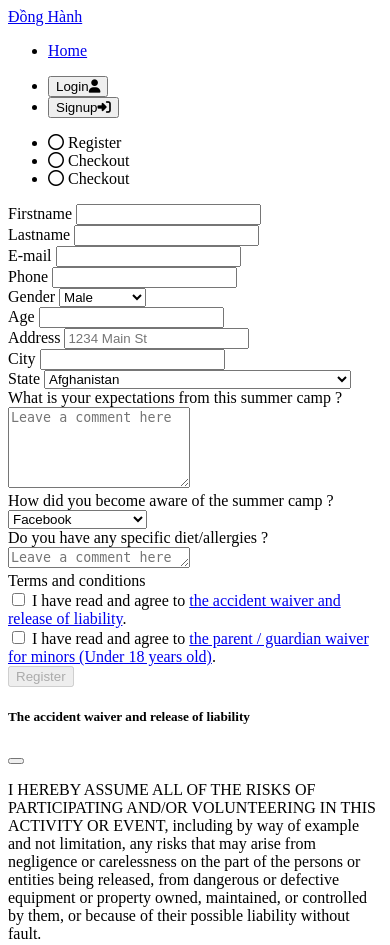
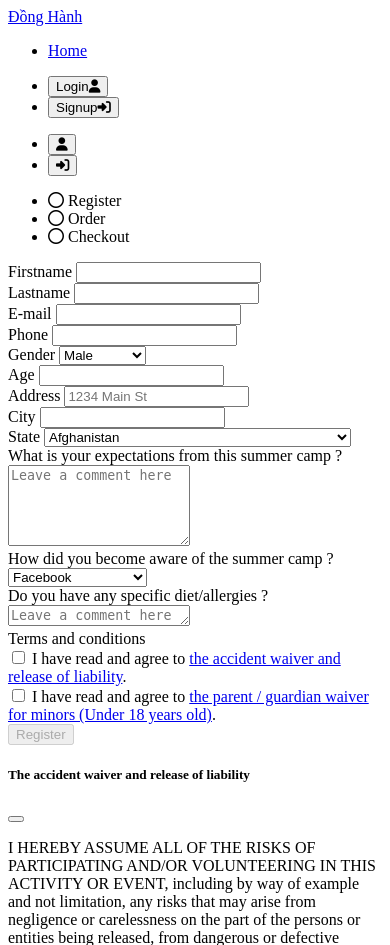
Before and after one commit to Sasorishi/Dong-Hanh, a Symfony app: template templates/payment/register.html.twig in a window 390 px wide. Shown: the top 945 px of the page. Run offline with Twig, Linux system fonts and the light colour scheme; the template is opened without the code that fills it, so the values that code supplies are empty; some libraries are stand-ins or nearby versions.

Commit message:
Fix responsive and forms

```diff
--- a/src/Controller/MainController.php
+++ b/src/Controller/MainController.php
@@ -76,7 +76,7 @@ class MainController extends AbstractController
                     $entityManager->persist($participant);
                     $entityManager->flush();
 
-                    return $this->redirectToRoute('app_checkout');
+                    return $this->redirectToRoute('app_order');
                 }
             } else {
                 $ticketRepository = $doctrine->getRepository(Ticket::class);
--- a/templates/navbar.html.twig
+++ b/templates/navbar.html.twig
@@ -49,4 +49,23 @@
             {% endif %}
         </ul>
     </div>
+    <div class="d-sm d-md d-lg-none" id="navbarNav">
+        <ul class="navbar-nav flex-row ms-auto">
+            {% if is_granted('IS_AUTHENTICATED_FULLY') %}
+            <li class="nav-item">
+                <a class="nav-link" href="{{ url('app_account') }}" tabindex="-1"><button type="button" class="btn btn-dark-blue"><i class="fa-solid fa-user"></i></button></a>
+            </li>
+            <li class="nav-item">
+                <a class="nav-link" href="{{ url('app_logout') }}" tabindex="-1"><button type="button" class="btn btn-dark-blue"><i class="fa-solid fa-right-to-bracket"></i></button></a>
+            </li>
+            {% else %}
+            <li class="nav-item">
+                <a class="nav-link" href="{{ url('app_login') }}"><button type="button" class="btn btn-dark-blue"><i class="fa-solid fa-user"></i></button></a>
+            </li>
+            <li class="nav-item">
+                <a class="nav-link" href="{{ url('app_signin') }}"><button type="button" class="btn btn-dark-blue"><i class="fa-solid fa-right-to-bracket"></i></button></a>
+            </li>
+            {% endif %}
+        </ul>
+    </div>
 </nav>
--- a/templates/payment/order.html.twig
+++ b/templates/payment/order.html.twig
@@ -59,7 +59,7 @@
                 <div class="row">
                     <div class="col-12 text-center g-3">
                         <div class="information">
-                            <p>*Dong Hanh only provide a bus at the airport to the camp site. You can choose to travel by your self.</p>
+                            <p>*Dong Hanh only provide a bus from the Copenhagen Airport to the Camp location (and on way back). You can choose to travel by your self.</p>
                         </div>
                     </div>
                 </div>
--- a/templates/payment/register.html.twig
+++ b/templates/payment/register.html.twig
@@ -8,7 +8,7 @@
                 <li id="step-1" class="d-flex align-items-center justify-content-between"><i
                         class="fa-regular fa-circle"></i> <a>Register</a></li>
                 <li id="step-2" class="d-flex align-items-center justify-content-between"><i
-                    class="fa-regular fa-circle"></i> <a>Checkout</a></li>
+                    class="fa-regular fa-circle"></i> <a>Order</a></li>
                 <li id="step-3" class="d-flex align-items-center justify-content-between"><i
                         class="fa-regular fa-circle"></i> <a>Checkout</a></li>
                 {# <li id="step-3" class="d-flex align-items-center justify-content-between"><i
@@ -18,12 +18,12 @@
         {% if participant is not null %}
         <div class="wrapper-card">
             <div class="row">
-                <div class="col-12 col-sm-6 col-lg-6 g-3">
+                <div class="col-12 col-sm-12 col-lg-6 g-3">
                     <label for="inputFirstname" class="form-label">Firstname</label>
                     <input type="text" name="firstname" class="form-control" id="inputFirstname"
                         value="{{ participant.firstname }}" required>
                 </div>
-                <div class="col-12 col-sm-6 col-lg-6 g-3">
+                <div class="col-12 col-sm-12 col-lg-6 g-3">
                     <label for="inputLastname" class="form-label">Lastname</label>
                     <input type="text" name="lastname" class="form-control" id="inputLastname"
                         value="{{ participant.lastname }}" required>
@@ -31,17 +31,17 @@
             </div>
 
             <div class="row">
-                <div class="col-12 col-sm-3 col-lg-3 g-3">
+                <div class="col-12 col-sm-12 col-lg-3 g-3">
                     <label for="inputEmail" class="form-label">E-mail</label>
                     <input type="email" name="email" class="form-control" id="inputEmail"
                         value="{{ participant.email }}" required>
                 </div>
-                <div class="col-12 col-sm-3 col-lg-3 g-3">
+                <div class="col-12 col-sm-12 col-lg-3 g-3">
                     <label for="inputPhone" class="form-label">Phone</label>
                     <input type="tel" name="phone" class="form-control" id="phone" value="{{ participant.phone }}"
                         required>
                 </div>
-                <div class="col-12 col-sm-3 col-lg-3 g-3">
+                <div class="col-12 col-sm-12 col-lg-3 g-3">
                     <label for="inputGender" class="form-label">Gender</label>
                     <select id="inputGender" name="gender" class="form-select">
                         {% if participant.gender == 'male' %}
@@ -57,7 +57,7 @@
                         {% endif %}
                     </select>
                 </div>
-                <div class="col-12 col-sm-3 col-lg-3 g-3">
+                <div class="col-12 col-sm-12 col-lg-3 g-3">
                     <label for="formControlRange" class="form-label">Age</label>
                     <input type="number" name="age" class="form-control" id="formControlRange"
                         value="{{ participant.age }}" required>
@@ -65,17 +65,17 @@
             </div>
 
             <div class="row">
-                <div class="col-12 col-sm-6 col-lg-6 g-3">
+                <div class="col-12 col-sm-12 col-lg-6 g-3">
                     <label for="inputAddress" class="form-label">Address</label>
                     <input type="text" name="address" class="form-control" id="inputAddress"
                         value="{{ participant.address }}" required>
                 </div>
-                <div class="col-12 col-sm-3 col-lg-3 g-3">
+                <div class="col-12 col-sm-12 col-lg-3 g-3">
                     <label for="inputCity" class="form-label">City</label>
                     <input type="text" name="city" class="form-control" id="inputCity" value="{{ participant.city }}"
                         required>
                 </div>
-                <div class="col-12 col-sm-3 col-lg-3 g-3">
+                <div class="col-12 col-sm-12 col-lg-3 g-3">
                     <label for="inputState" class="form-label">State</label>
                     <select id="inputState" class="form-select" name="state">
                         <option value="{{ participant.state }}" selected="{{ participant.state }}">
@@ -413,26 +413,26 @@
         {% else %}
         <div class="wrapper-card">
             <div class="row">
-                <div class="col-6 g-3">
+                <div class="col-12 col-sm-12 col-lg-6 g-3">
                     <label for="inputFirstname" class="form-label">Firstname</label>
                     <input type="text" name="firstname" class="form-control" id="inputFirstname" required>
                 </div>
-                <div class="col-6 g-3">
+                <div class="col-12 col-sm-12 col-lg-6 g-3">
                     <label for="inputLastname" class="form-label">Lastname</label>
                     <input type="text" name="lastname" class="form-control" id="inputLastname" required>
                 </div>
             </div>
 
             <div class="row">
-                <div class="col-3 g-3">
+                <div class="col-12 col-sm-12 col-lg-3 g-3">
                     <label for="inputEmail" class="form-label">E-mail</label>
                     <input type="email" name="email" class="form-control" id="inputEmail" required>
                 </div>
-                <div class="col-3 g-3">
+                <div class="col-12 col-sm-12 col-lg-3 g-3">
                     <label for="inputPhone" class="form-label">Phone</label>
                     <input type="tel" name="phone" class="form-control" id="phone" required>
                 </div>
-                <div class="col g-3">
+                <div class="col-12 col-sm-12 col-lg-3 g-3">
                     <label for="inputGender" class="form-label">Gender</label>
                     <select id="inputGender" name="gender" class="form-select">
                         <option value="male">Male</option>
@@ -440,23 +440,23 @@
                         <option value="nonBinary">Non binary</option>
                     </select>
                 </div>
-                <div class="col g-3">
+                <div class="col-12 col-sm-12 col-lg-3 g-3">
                     <label for="formControlRange" class="form-label">Age</label>
                     <input type="number" name="age" class="form-control" id="formControlRange" required>
                 </div>
             </div>
 
             <div class="row">
-                <div class="col-6 g-3">
+                <div class="col-12 col-sm-12 col-lg-6 g-3">
                     <label for="inputAddress" class="form-label">Address</label>
                     <input type="text" name="address" class="form-control" id="inputAddress" placeholder="1234 Main St"
                         required>
                 </div>
-                <div class="col-3 g-3">
+                <div class="col-12 col-sm-12 col-lg-3 g-3">
                     <label for="inputCity" class="form-label">City</label>
                     <input type="text" name="city" class="form-control" id="inputCity" required>
                 </div>
-                <div class="col-3 g-3">
+                <div class="col-12 col-sm-12 col-lg-3 g-3">
                     <label for="inputState" class="form-label">State</label>
                     <select id="inputState" class="form-select" name="state">
                         <option value="Afghanistan">Afghanistan</option>
@@ -726,7 +726,7 @@
             </div>
 
             <div class="row">
-                <div class="col g-3">
+                <div class="col-12 col-sm-12 col-lg-12 g-3">
                     <label for="inputAware" class="form-label">How did you become aware of the summer camp ?</label>
                     <select id="inputAware" class="form-select" name="aware">
                         <option value="Facebook">Facebook</option>
@@ -741,7 +741,7 @@
             </div>
 
             <div class="row">
-                <div class="col g-3">
+                <div class="col-12 col-sm-12 col-lg-12 g-3">
                     <label for="inputHealthcare" class="form-label">Do you have any specific diet/allergies ?</label>
                     <div class="form-floating">
                         <textarea class="form-control" name="healthcare" placeholder="Leave a comment here"
```
Also changed, not shown: assets/styles/app.scss (+48 -0 lines).
